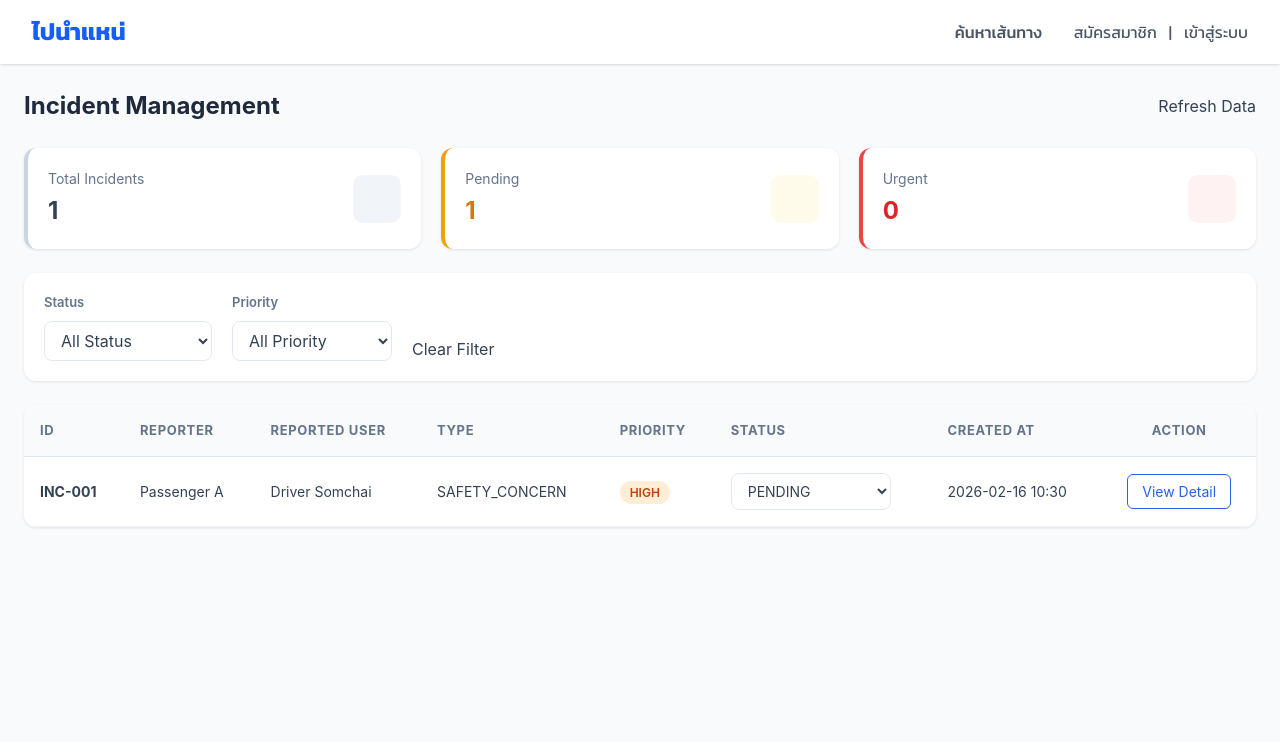
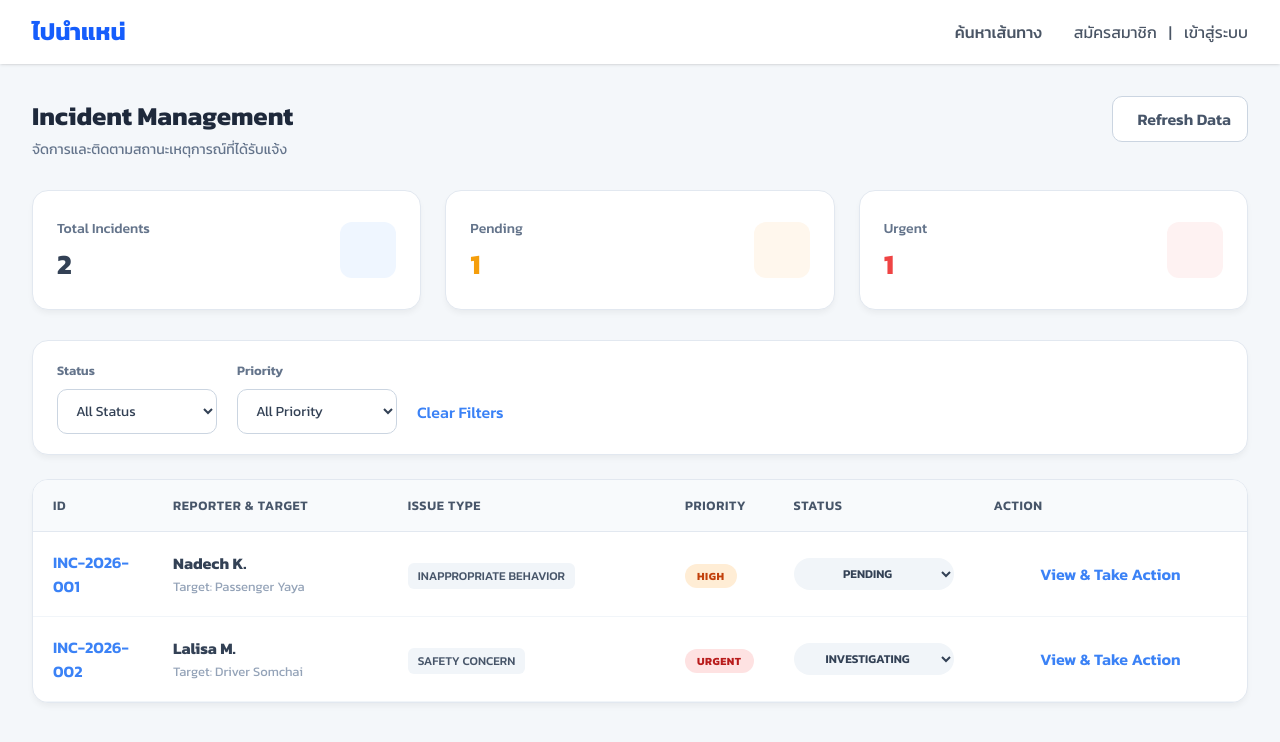
Before and after one commit to annop07/Pai-num-nae, a Nuxt app in the folder frontend/: page /admin/incidents in a window 1280 px wide. Shown: the top 742 px of the page. Built offline with nearby package versions, Linux system fonts and the light colour scheme.

Commit message:
add media to any case

```diff
--- a/frontend/pages/admin/incidents/index.vue
+++ b/frontend/pages/admin/incidents/index.vue
@@ -1,54 +1,52 @@
 <template>
-  <div class="admin-container">
-    <div class="page-header">
-      <h1 class="page-title">Incident Management</h1>
+  <div class="admin-wrapper">
+    <header class="page-header">
+      <div class="title-group">
+        <h1 class="main-title">Incident Management</h1>
+        <p class="subtitle">จัดการและติดตามสถานะเหตุการณ์ที่ได้รับแจ้ง</p>
+      </div>
       <button class="btn-refresh" @click="fetchData">
-        <i class="fas fa-sync"></i> Refresh Data
+        <i class="fas fa-sync-alt"></i> Refresh Data
       </button>
-    </div>
+    </header>
 
-    <div class="summary-grid">
-      <div class="stat-card">
-        <div class="stat-info">
-          <span class="stat-label">Total Incidents</span>
-          <span class="stat-value">{{ incidents.length }}</span>
+    <section class="stats-container">
+      <div class="kpi-card">
+        <div class="kpi-content">
+          <span class="kpi-label">Total Incidents</span>
+          <span class="kpi-value">{{ incidents.length }}</span>
         </div>
-        <div class="stat-icon total"><i class="fas fa-clipboard-list"></i></div>
+        <div class="kpi-icon blue"><i class="fas fa-file-invoice"></i></div>
       </div>
+      <div class="kpi-card border-amber">
+        <div class="kpi-content">
+          <span class="kpi-label">Pending</span>
+          <span class="kpi-value text-amber">{{ pendingCount }}</span>
+        </div>
+        <div class="kpi-icon amber"><i class="fas fa-clock"></i></div>
+      </div>
+      <div class="kpi-card border-red">
+        <div class="kpi-content">
+          <span class="kpi-label">Urgent</span>
+          <span class="kpi-value text-red">{{ urgentCount }}</span>
+        </div>
+        <div class="kpi-icon red"><i class="fas fa-exclamation-circle"></i></div>
+      </div>
+    </section>
 
-      <div class="stat-card border-pending">
-        <div class="stat-info">
-          <span class="stat-label">Pending</span>
-          <span class="stat-value text-pending">{{ pendingCount }}</span>
-        </div>
-        <div class="stat-icon pending"><i class="fas fa-clock"></i></div>
-      </div>
-
-      <div class="stat-card border-urgent">
-        <div class="stat-info">
-          <span class="stat-label">Urgent</span>
-          <span class="stat-value text-urgent">{{ urgentCount }}</span>
-        </div>
-        <div class="stat-icon urgent"><i class="fas fa-exclamation-triangle"></i></div>
-      </div>
-    </div>
-
-    <div class="content-card filter-bar">
-      <div class="filter-group">
+    <div class="content-card filter-section">
+      <div class="input-group">
         <label>Status</label>
-        <select v-model="filterStatus" class="custom-select">
+        <select v-model="filterStatus" class="smooth-select">
           <option value="">All Status</option>
           <option>PENDING</option>
           <option>INVESTIGATING</option>
           <option>RESOLVED</option>
-          <option>DISMISSED</option>
-          <option>ESCALATED</option>
         </select>
       </div>
-
-      <div class="filter-group">
+      <div class="input-group">
         <label>Priority</label>
-        <select v-model="filterPriority" class="custom-select">
+        <select v-model="filterPriority" class="smooth-select">
           <option value="">All Priority</option>
           <option>LOW</option>
           <option>NORMAL</option>
@@ -56,108 +54,99 @@
           <option>URGENT</option>
         </select>
       </div>
-
-      <button class="btn-clear" @click="filterStatus=''; filterPriority=''">Clear Filter</button>
+      <button class="btn-link" @click="filterStatus=''; filterPriority=''">Clear Filters</button>
     </div>
 
-    <div class="content-card table-wrapper">
-      <table class="modern-table">
+    <div class="content-card table-container">
+      <table class="smooth-table">
         <thead>
           <tr>
-            <th>ID</th>
-            <th>Reporter</th>
-            <th>Reported User</th>
-            <th>Type</th>
-            <th>Priority</th>
-            <th>Status</th>
-            <th>Created At</th>
+            <th width="120">ID</th>
+            <th>Reporter & Target</th>
+            <th>Issue Type</th>
+            <th width="100">Priority</th>
+            <th width="150">Status</th>
             <th class="text-center">Action</th>
           </tr>
         </thead>
         <tbody>
-          <tr v-for="incident in filteredIncidents" :key="incident.id">
-            <td class="font-bold">{{ incident.id }}</td>
-            <td>{{ incident.reporter }}</td>
-            <td>{{ incident.reportedUser }}</td>
-            <td><span class="type-text">{{ incident.type }}</span></td>
+          <tr v-for="incident in filteredIncidents" :key="incident.id" class="table-row">
+            <td class="id-cell">{{ incident.id }}</td>
             <td>
-              <span :class="['badge-priority', incident.priority.toLowerCase()]">
-                {{ incident.priority }}
-              </span>
+              <div class="user-info">
+                <strong>{{ incident.reporter }}</strong>
+                <span class="target-text">Target: {{ incident.reportedUser }}</span>
+              </div>
+            </td>
+            <td><span class="type-tag">{{ incident.type.replace('_', ' ') }}</span></td>
+            <td>
+              <span :class="['badge', incident.priority.toLowerCase()]">{{ incident.priority }}</span>
             </td>
             <td>
-              <select
-                v-model="incident.status"
-                @change="updateStatus(incident)"
-                class="status-select"
-              >
+              <select v-model="incident.status" @change="updateStatus(incident)" class="status-pill">
                 <option>PENDING</option>
                 <option>INVESTIGATING</option>
                 <option>RESOLVED</option>
                 <option>DISMISSED</option>
-                <option>ESCALATED</option>
               </select>
             </td>
-            <td class="text-muted">{{ incident.createdAt }}</td>
             <td class="text-center">
-              <button class="btn-view" @click="openDetail(incident)">
-                View Detail
-              </button>
+              <button class="btn-action" @click="openDetail(incident)">View & Take Action</button>
             </td>
-          </tr>
-          <tr v-if="filteredIncidents.length === 0">
-            <td colspan="8" class="empty-state">No incidents found.</td>
           </tr>
         </tbody>
       </table>
     </div>
 
-    <transition name="fade">
-      <div v-if="selectedIncident" class="modal-overlay" @click.self="closeDetail">
-        <div class="modal-content">
-          <div class="modal-header">
-            <h2>Incident Detail</h2>
-            <button class="close-btn" @click="closeDetail">&times;</button>
+    <transition name="modal-fade">
+      <div v-if="selectedIncident" class="modal-backdrop" @click.self="closeDetail">
+        <div class="modal-sheet">
+          <div class="modal-head">
+            <div class="head-info">
+              <span :class="['mini-badge', selectedIncident.priority.toLowerCase()]">{{ selectedIncident.priority }}</span>
+              <h3 class="modal-title">{{ selectedIncident.title }}</h3>
+            </div>
+            <button class="close-icon" @click="closeDetail">×</button>
           </div>
-          <div class="modal-body">
-            <div class="detail-row">
-                <label>Title</label>
-                <p>{{ selectedIncident.title }}</p>
+
+          <div class="modal-scroll-area">
+            <div class="desc-section">
+              <label>Description</label>
+              <p class="desc-text">{{ selectedIncident.description }}</p>
             </div>
 
-            <div class="detail-row">
-                <label>Description</label>
-                <p>{{ selectedIncident.description }}</p>
+            <div class="evidence-section" v-if="selectedIncident.attachments?.length">
+              <label>Media Evidence</label>
+              <div class="gallery-grid">
+                <div v-for="(img, idx) in selectedIncident.attachments" :key="idx" class="img-wrapper">
+                  <img :src="img" alt="evidence">
+                </div>
+              </div>
             </div>
 
-            <div class="detail-row">
-                <label>Resolution Note</label>
-                <textarea
-                v-model="selectedIncident.resolution"
-                placeholder="Enter resolution details..."
-                rows="4"
-                ></textarea>
+            <div class="map-section" v-if="selectedIncident.location">
+              <label><i class="fas fa-map-marker-alt"></i> Location</label>
+              <div class="map-box">
+                <iframe width="100%" height="180" frameborder="0" loading="lazy"
+                  :src="`https://maps.google.com/maps?q=${selectedIncident.location.lat},${selectedIncident.location.lng}&z=15&output=embed`">
+                </iframe>
+              </div>
             </div>
 
-            <div
-                class="detail-row"
-                v-if="selectedIncident?.location"
-            >
-                <label>Incident Location</label>
-
-                <iframe
-                width="100%"
-                height="250"
-                style="border-radius:12px; border:0"
-                loading="lazy"
-                allowfullscreen
-                :src="`https://www.google.com/maps?q=${selectedIncident.location.lat},${selectedIncident.location.lng}&z=15&output=embed`">
-                </iframe>
+            <div class="note-section">
+              <label>Admin Resolution Note</label>
+              <textarea v-model="selectedIncident.resolution" placeholder="พิมพ์หมายเหตุการจัดการเหตุการณ์..."></textarea>
             </div>
           </div>
-          <div class="modal-footer">
-            <button class="btn-secondary" @click="closeDetail">Cancel</button>
-            <button class="btn-primary" @click="resolveIncident">Mark as Resolved</button>
+
+          <div class="modal-foot">
+            <button class="btn-chat-alt" @click="startChat(selectedIncident)">
+              <i class="far fa-comments"></i> Chat with Reporter
+            </button>
+            <div class="foot-rights">
+              <button class="btn-ghost" @click="closeDetail">Cancel</button>
+              <button class="btn-submit" @click="resolveIncident">Confirm Resolved</button>
+            </div>
           </div>
         </div>
       </div>
@@ -166,302 +155,165 @@
 </template>
 
 <style scoped>
-/* Base Styles */
-.admin-container {
-  padding: 24px;
-  background-color: #f8fafc;
-  min-height: 100vh;
-  font-family: 'Inter', 'Kanit', sans-serif;
+/* --- Core Layout & Typography --- */
+.admin-wrapper { padding: 32px; background: #f4f7fa; min-height: 100vh; font-family: 'Kanit', sans-serif; color: #334155; }
+.page-header { display: flex; justify-content: space-between; align-items: flex-start; margin-bottom: 30px; }
+.main-title { font-size: 26px; font-weight: 700; color: #1e293b; margin: 0; }
+.subtitle { color: #64748b; font-size: 14px; margin-top: 4px; }
+
+/* --- KPI Cards --- */
+.stats-container { display: grid; grid-template-columns: repeat(auto-fit, minmax(240px, 1fr)); gap: 24px; margin-bottom: 30px; }
+.kpi-card {
+  background: white; padding: 24px; border-radius: 16px; display: flex;
+  justify-content: space-between; align-items: center; box-shadow: 0 4px 6px -1px rgba(0,0,0,0.05);
+  transition: all 0.3s ease; border: 1px solid #e2e8f0;
+}
+.kpi-card:hover { transform: translateY(-3px); box-shadow: 0 10px 15px -3px rgba(0,0,0,0.08); }
+.kpi-value { font-size: 28px; font-weight: 700; display: block; margin-top: 4px; }
+.kpi-label { font-size: 14px; color: #64748b; font-weight: 500; }
+.kpi-icon { width: 56px; height: 56px; border-radius: 12px; display: flex; align-items: center; justify-content: center; font-size: 24px; }
+.kpi-icon.blue { background: #eff6ff; color: #3b82f6; }
+.kpi-icon.amber { background: #fff7ed; color: #f59e0b; }
+.kpi-icon.red { background: #fef2f2; color: #ef4444; }
+.text-amber { color: #f59e0b; }
+.text-red { color: #ef4444; }
+
+/* --- Filters & Table --- */
+.content-card { background: white; border-radius: 16px; box-shadow: 0 4px 6px -1px rgba(0,0,0,0.05); margin-bottom: 24px; border: 1px solid #e2e8f0; overflow: hidden; }
+.filter-section { padding: 20px 24px; display: flex; gap: 20px; align-items: flex-end; background: #fff; }
+.input-group { display: flex; flex-direction: column; gap: 8px; }
+.input-group label { font-size: 13px; font-weight: 600; color: #64748b; }
+.smooth-select, .status-pill { padding: 10px 14px; border-radius: 10px; border: 1px solid #cbd5e1; background: #fff; outline: none; transition: 0.2s; font-size: 14px; min-width: 160px; }
+.smooth-select:focus { border-color: #3b82f6; ring: 2px solid #bfdbfe; }
+.btn-link { color: #3b82f6; background: none; border: none; font-weight: 500; cursor: pointer; padding-bottom: 10px; }
+
+.smooth-table { width: 100%; border-collapse: separate; border-spacing: 0; }
+.smooth-table th { background: #f8fafc; padding: 16px 20px; text-align: left; font-size: 13px; font-weight: 600; color: #475569; text-transform: uppercase; letter-spacing: 0.05em; border-bottom: 1px solid #e2e8f0; }
+.smooth-table td { padding: 18px 20px; border-bottom: 1px solid #f1f5f9; vertical-align: middle; }
+.table-row:hover { background-color: #f8fafc; }
+.user-info { display: flex; flex-direction: column; }
+.target-text { font-size: 13px; color: #94a3b8; margin-top: 2px; }
+.id-cell { font-weight: 600; color: #3b82f6; }
+.type-tag { background: #f1f5f9; padding: 4px 10px; border-radius: 6px; font-size: 12px; font-weight: 500; color: #475569; }
+
+/* --- Status & Badges --- */
+.status-pill { border: none; background: #f1f5f9; font-weight: 600; font-size: 12px; cursor: pointer; padding: 6px 12px; border-radius: 20px; text-align: center; }
+.badge { padding: 4px 12px; border-radius: 20px; font-size: 11px; font-weight: 700; text-transform: uppercase; letter-spacing: 0.05em; }
+.urgent { background: #fee2e2; color: #b91c1c; }
+.high { background: #ffedd5; color: #c2410c; }
+.normal { background: #e0f2fe; color: #0369a1; }
+.mini-badge { padding: 2px 8px; border-radius: 4px; font-size: 11px; font-weight: 700; text-transform: uppercase; margin-right: 8px; }
+
+/* --- Buttons --- */
+.btn-refresh { display: flex; align-items: center; gap: 8px; padding: 10px 16px; background: white; border: 1px solid #cbd5e1; border-radius: 10px; color: #475569; font-weight: 600; cursor: pointer; transition: all 0.2s; }
+.btn-refresh:hover { background: #f8fafc; border-color: #94a3b8; color: #334155; }
+.btn-action { color: #3b82f6; background: transparent; border: none; font-weight: 600; cursor: pointer; padding: 8px 12px; border-radius: 8px; transition: 0.2s; }
+.btn-action:hover { background: #eff6ff; }
+
+/* --- Modal --- */
+.modal-backdrop { position: fixed; top: 0; left: 0; width: 100%; height: 100%; background: rgba(15, 23, 42, 0.6); backdrop-filter: blur(4px); display: flex; justify-content: center; align-items: center; z-index: 1000; }
+.modal-sheet { background: white; width: 600px; border-radius: 24px; overflow: hidden; box-shadow: 0 25px 50px -12px rgba(0, 0, 0, 0.25); display: flex; flex-direction: column; max-height: 90vh; }
+.modal-head { padding: 20px 24px; border-bottom: 1px solid #e2e8f0; display: flex; justify-content: space-between; align-items: center; background: #fff; }
+.head-info { display: flex; align-items: center; }
+.modal-title { margin: 0; font-size: 18px; font-weight: 700; color: #1e293b; }
+.close-icon { background: none; border: none; font-size: 24px; color: #94a3b8; cursor: pointer; padding: 0; line-height: 1; }
+.close-icon:hover { color: #64748b; }
+
+.modal-scroll-area { padding: 24px; overflow-y: auto; flex-grow: 1; }
+.desc-section label, .evidence-section label, .map-section label, .note-section label { display: block; font-size: 13px; font-weight: 600; color: #64748b; margin-bottom: 8px; }
+.desc-text { background: #f8fafc; padding: 16px; border-radius: 12px; line-height: 1.6; color: #334155; border: 1px solid #e2e8f0; }
+.gallery-grid { display: grid; grid-template-columns: repeat(auto-fill, minmax(100px, 1fr)); gap: 12px; }
+.img-wrapper img { width: 100%; height: 100px; object-fit: cover; border-radius: 12px; border: 1px solid #e2e8f0; transition: 0.2s; cursor: zoom-in; }
+.img-wrapper img:hover { filter: brightness(0.9); border-color: #cbd5e1; }
+.map-box { border-radius: 16px; overflow: hidden; border: 1px solid #e2e8f0; }
+textarea { width: 100%; border-radius: 12px; border: 1px solid #cbd5e1; padding: 12px; resize: none; font-family: inherit; font-size: 14px; transition: 0.2s; }
+textarea:focus { border-color: #3b82f6; outline: none; }
+
+.modal-foot { padding: 20px 24px; background: #fff; border-top: 1px solid #e2e8f0; display: flex; justify-content: space-between; align-items: center; }
+.foot-rights { display: flex; gap: 12px; }
+.btn-submit { background: #3b82f6; color: white; border: none; padding: 10px 20px; border-radius: 10px; font-weight: 600; cursor: pointer; transition: 0.2s; }
+.btn-submit:hover { background: #2563eb; }
+.btn-chat-alt { background: #0ea5e9; color: white; border: none; padding: 10px 20px; border-radius: 10px; font-weight: 600; cursor: pointer; display: flex; align-items: center; gap: 8px; transition: 0.2s; }
+.btn-chat-alt:hover { background: #0284c7; }
+
+/* --- FIX: Cancel Button Style --- */
+.btn-ghost {
+  background: white;
+  color: #64748b;
+  border: 1px solid #cbd5e1;
+  padding: 10px 20px;
+  border-radius: 10px;
+  font-weight: 600;
+  cursor: pointer;
+  transition: all 0.2s;
+}
+.btn-ghost:hover {
+  background: #f1f5f9;
+  border-color: #94a3b8;
   color: #334155;
 }
 
-.page-header {
-  display: flex;
-  justify-content: space-between;
-  align-items: center;
-  margin-bottom: 24px;
-}
-
-.page-title {
-  font-size: 24px;
-  font-weight: 700;
-  color: #1e293b;
-}
-
-/* Summary Cards */
-.summary-grid {
-  display: grid;
-  grid-template-columns: repeat(auto-fit, minmax(240px, 1fr));
-  gap: 20px;
-  margin-bottom: 24px;
-}
-
-.stat-card {
-  background: white;
-  padding: 20px;
-  border-radius: 12px;
-  display: flex;
-  justify-content: space-between;
-  align-items: center;
-  box-shadow: 0 1px 3px rgba(0,0,0,0.1);
-  border-left: 4px solid #cbd5e1;
-}
-
-.stat-label { color: #64748b; font-size: 14px; display: block; }
-.stat-value { font-size: 24px; font-weight: 700; margin-top: 4px; display: block; }
-
-.border-pending { border-left-color: #f59e0b; }
-.border-urgent { border-left-color: #ef4444; }
-.text-pending { color: #d97706; }
-.text-urgent { color: #dc2626; }
-
-.stat-icon {
-  width: 48px;
-  height: 48px;
-  border-radius: 10px;
-  display: flex;
-  align-items: center;
-  justify-content: center;
-  font-size: 20px;
-}
-.stat-icon.total { background: #f1f5f9; color: #475569; }
-.stat-icon.pending { background: #fffbeb; color: #d97706; }
-.stat-icon.urgent { background: #fef2f2; color: #dc2626; }
-
-/* Content Cards */
-.content-card {
-  background: white;
-  border-radius: 12px;
-  box-shadow: 0 1px 3px rgba(0,0,0,0.1);
-  margin-bottom: 24px;
-}
-
-.filter-bar {
-  padding: 20px;
-  display: flex;
-  gap: 20px;
-  align-items: flex-end;
-}
-
-.filter-group {
-  display: flex;
-  flex-direction: column;
-  gap: 8px;
-}
-
-.filter-group label {
-  font-size: 13px;
-  font-weight: 600;
-  color: #64748b;
-}
-
-.custom-select, .status-select {
-  padding: 8px 12px;
-  border: 1px solid #e2e8f0;
-  border-radius: 8px;
-  background-color: #fff;
-  min-width: 160px;
-  outline: none;
-}
-
-.custom-select:focus { border-color: #2563eb; }
-
-/* Table Style */
-.table-wrapper { overflow: hidden; }
-.modern-table {
-  width: 100%;
-  border-collapse: collapse;
-  text-align: left;
-}
-
-.modern-table th {
-  background: #f8fafc;
-  padding: 16px;
-  font-size: 13px;
-  text-transform: uppercase;
-  letter-spacing: 0.05em;
-  color: #64748b;
-  border-bottom: 1px solid #e2e8f0;
-}
-
-.modern-table td {
-  padding: 16px;
-  border-bottom: 1px solid #f1f5f9;
-  font-size: 14px;
-}
-
-.modern-table tr:hover { background-color: #fbfcfd; }
-
-.badge-priority {
-  padding: 4px 10px;
-  border-radius: 20px;
-  font-size: 12px;
-  font-weight: 600;
-}
-.low { background: #f1f5f9; color: #475569; }
-.normal { background: #e0f2fe; color: #0369a1; }
-.high { background: #ffedd5; color: #c2410c; }
-.urgent { background: #fee2e2; color: #b91c1c; }
-
-/* Buttons */
-.btn-view {
-  color: #2563eb;
-  background: transparent;
-  border: 1px solid #2563eb;
-  padding: 6px 14px;
-  border-radius: 6px;
-  cursor: pointer;
-  transition: all 0.2s;
-}
-.btn-view:hover { background: #2563eb; color: white; }
-
-.btn-primary {
-  background: #2563eb;
-  color: white;
-  border: none;
-  padding: 10px 20px;
-  border-radius: 8px;
-  font-weight: 600;
-  cursor: pointer;
-}
-
-/* Modal Style */
-.modal-overlay {
-  position: fixed;
-  top: 0; left: 0; width: 100%; height: 100%;
-  background: rgba(15, 23, 42, 0.5);
-  display: flex;
-  justify-content: center;
-  align-items: center;
-  backdrop-filter: blur(4px);
-  z-index: 1000;
-}
-
-.modal-content {
-  background: white;
-  width: 500px;
-  border-radius: 16px;
-  overflow: hidden;
-  box-shadow: 0 20px 25px -5px rgba(0,0,0,0.1);
-}
-
-.modal-header {
-  padding: 20px;
-  border-bottom: 1px solid #e2e8f0;
-  display: flex;
-  justify-content: space-between;
-  align-items: center;
-}
-
-.modal-body { padding: 20px; }
-.detail-row { margin-bottom: 16px; }
-.detail-row label { display: block; font-weight: 600; margin-bottom: 4px; color: #64748b; }
-.detail-row p { color: #1e293b; line-height: 1.5; }
-
-textarea {
-  width: 100%;
-  padding: 12px;
-  border: 1px solid #e2e8f0;
-  border-radius: 8px;
-  resize: none;
-}
-
-.modal-footer {
-  padding: 16px 20px;
-  background: #f8fafc;
-  display: flex;
-  justify-content: flex-end;
-  gap: 12px;
-}
-
-/* Transitions */
-.fade-enter-active, .fade-leave-active { transition: opacity 0.3s; }
-.fade-enter-from, .fade-leave-to { opacity: 0; }
+/* --- Transitions --- */
+.modal-fade-enter-active, .modal-fade-leave-active { transition: opacity 0.3s ease; }
+.modal-fade-enter-from, .modal-fade-leave-to { opacity: 0; }
 </style>
 
 <script setup>
 import { ref, computed } from 'vue'
 
-/* ---------------------------
-   STATE (Reactive Variables)
-----------------------------*/
 const filterStatus = ref('')
 const filterPriority = ref('')
 const selectedIncident = ref(null)
 
+// Mock Data
 const incidents = ref([
   {
-    id: "INC-001",
-    reporter: "Passenger A",
+    id: "INC-2026-001",
+    reporter: "Nadech K.",
+    reportedUser: "Passenger Yaya",
+    type: "INAPPROPRIATE_BEHAVIOR",
+    priority: "HIGH",
+    status: "PENDING",
+    title: "Passenger smoked in car",
+    description: "The passenger started smoking despite warnings. There is a smell left in the vehicle and ash on the seat.",
+    resolution: "",
+    createdAt: "2026-02-17 14:20",
+    location: { lat: 13.7367, lng: 100.5231 },
+    attachments: [
+      "https://images.unsplash.com/photo-1527113359680-2647dcaccaad?w=400",
+      "https://images.unsplash.com/photo-1585011664466-b7bcc9fc3342?w=400"
+    ]
+  },
+  {
+    id: "INC-2026-002",
+    reporter: "Lalisa M.",
     reportedUser: "Driver Somchai",
     type: "SAFETY_CONCERN",
-    priority: "HIGH",
-    status: "PENDING",
-    title: "Speeding",
-    description: "Driver was driving over speed limit.",
+    priority: "URGENT",
+    status: "INVESTIGATING",
+    title: "Reckless Driving",
+    description: "Driver was speeding and swerving through traffic near the highway exit.",
     resolution: "",
-    createdAt: "2026-02-16 10:30",
-    location: {
-      lat: 13.7563,
-      lng: 100.5018
-    }
+    createdAt: "2026-02-18 09:05",
+    location: { lat: 13.8234, lng: 100.5123 },
+    attachments: ["https://images.unsplash.com/photo-1544620347-c4fd4a3d5957?w=400"]
   }
 ])
 
-
-/* ---------------------------
-   COMPUTED KPI + FILTER
-----------------------------*/
 const filteredIncidents = computed(() => {
   return incidents.value.filter(i => {
-    const statusMatch =
-      !filterStatus.value || i.status === filterStatus.value
-    const priorityMatch =
-      !filterPriority.value || i.priority === filterPriority.value
-    return statusMatch && priorityMatch
+    return (!filterStatus.value || i.status === filterStatus.value) &&
+           (!filterPriority.value || i.priority === filterPriority.value)
   })
 })
 
-const pendingCount = computed(() =>
-  incidents.value.filter(i => i.status === "PENDING").length
-)
+const pendingCount = computed(() => incidents.value.filter(i => i.status === "PENDING").length)
+const urgentCount = computed(() => incidents.value.filter(i => i.priority === "URGENT").length)
 
-const urgentCount = computed(() =>
-  incidents.value.filter(i => i.priority === "URGENT").length
-)
-
-/* ---------------------------
-   ACTIONS
-----------------------------*/
-const updateStatus = (incident) => {
-  console.log("Status updated:", incident.id, incident.status)
-}
-
-const openDetail = (incident) => {
-  selectedIncident.value = { ...incident }
-}
-
-const closeDetail = () => {
-  selectedIncident.value = null
-}
-
-const resolveIncident = () => {
-  if (!selectedIncident.value) return
-
-  const index = incidents.value.findIndex(
-    i => i.id === selectedIncident.value.id
-  )
-
-  if (index !== -1) {
-    incidents.value[index].status = "RESOLVED"
-    incidents.value[index].resolution =
-      selectedIncident.value.resolution
-  }
-
-  closeDetail()
-}
-
-const fetchData = () => {
-  console.log("Mock refresh triggered")
-}
+const openDetail = (incident) => { selectedIncident.value = { ...incident } }
+const closeDetail = () => { selectedIncident.value = null }
+const startChat = (incident) => { alert(`Opening chat with ${incident.reporter}`) }
+const updateStatus = (i) => console.log("Status Sync:", i.id, i.status)
+const resolveIncident = () => closeDetail()
+const fetchData = () => console.log("Refreshing...")
 </script>
```
Also changed, not shown: 1 other file (tests, documents, lock files or other folders).
